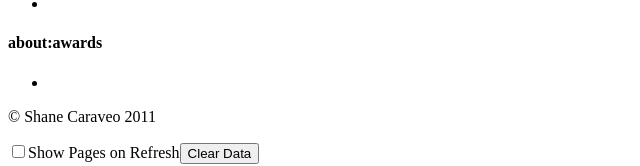
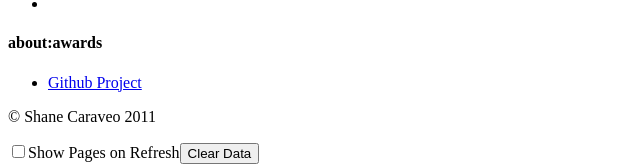
Before and after one commit to mixedpuppy/about-awards, a website: page data/awards.html in a window 1280 px wide. Shown: the part 314-480 px from the top of the page, without its empty margins (0-640 px from the left). Drawn offline with Linux system fonts and the light colour scheme.

Commit message:
link to sources

```diff
--- a/data/awards.html
+++ b/data/awards.html
@@ -47,7 +47,7 @@
             </ul>
             <h4>about:awards</h4>
             <ul>
-              <li><a href="" target="_new"></a></li>
+              <li><a href="https://github.com/mixedpuppy/about-awards" target="_new">Github Project</a></li>
             </ul>
           </div>
         </div>
```
